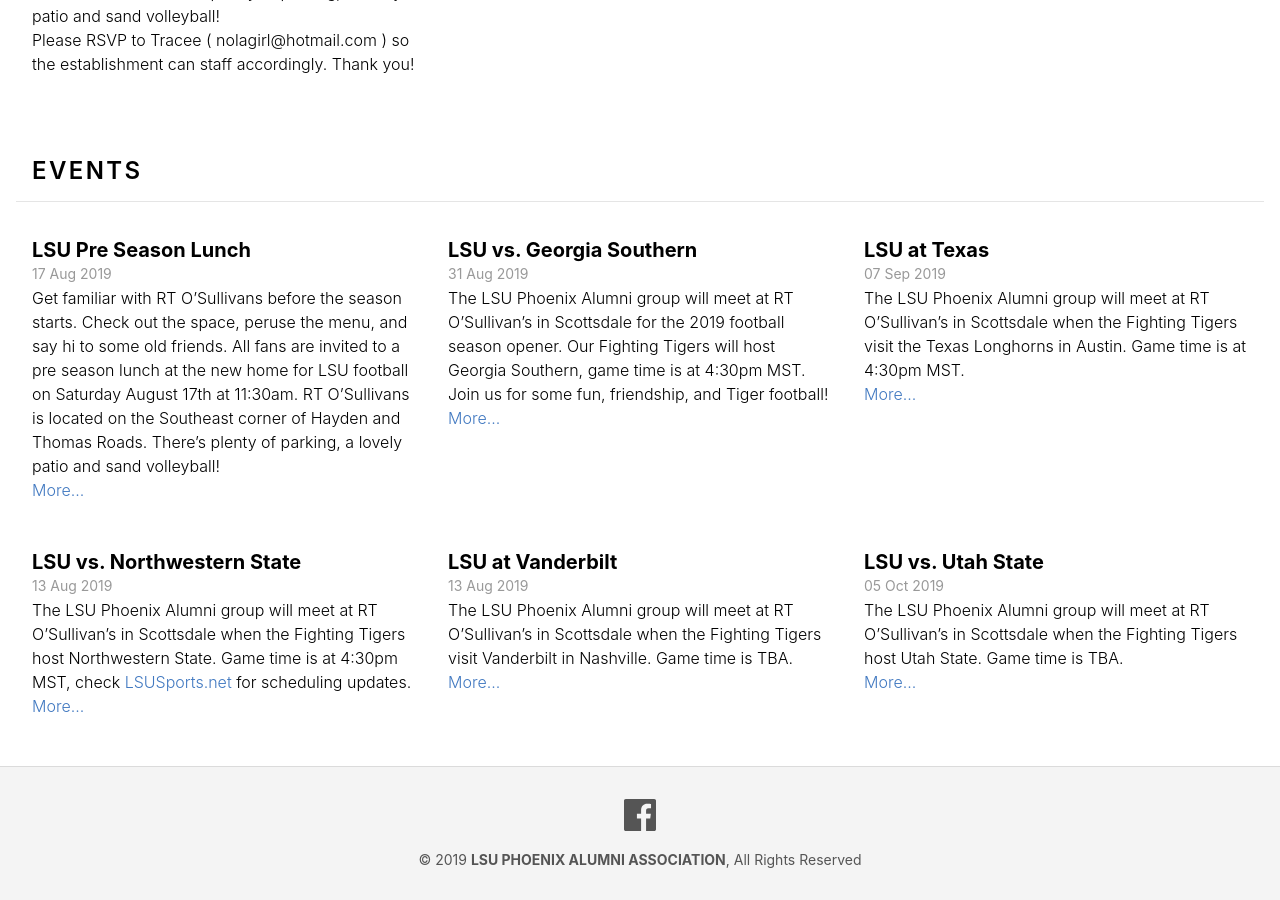
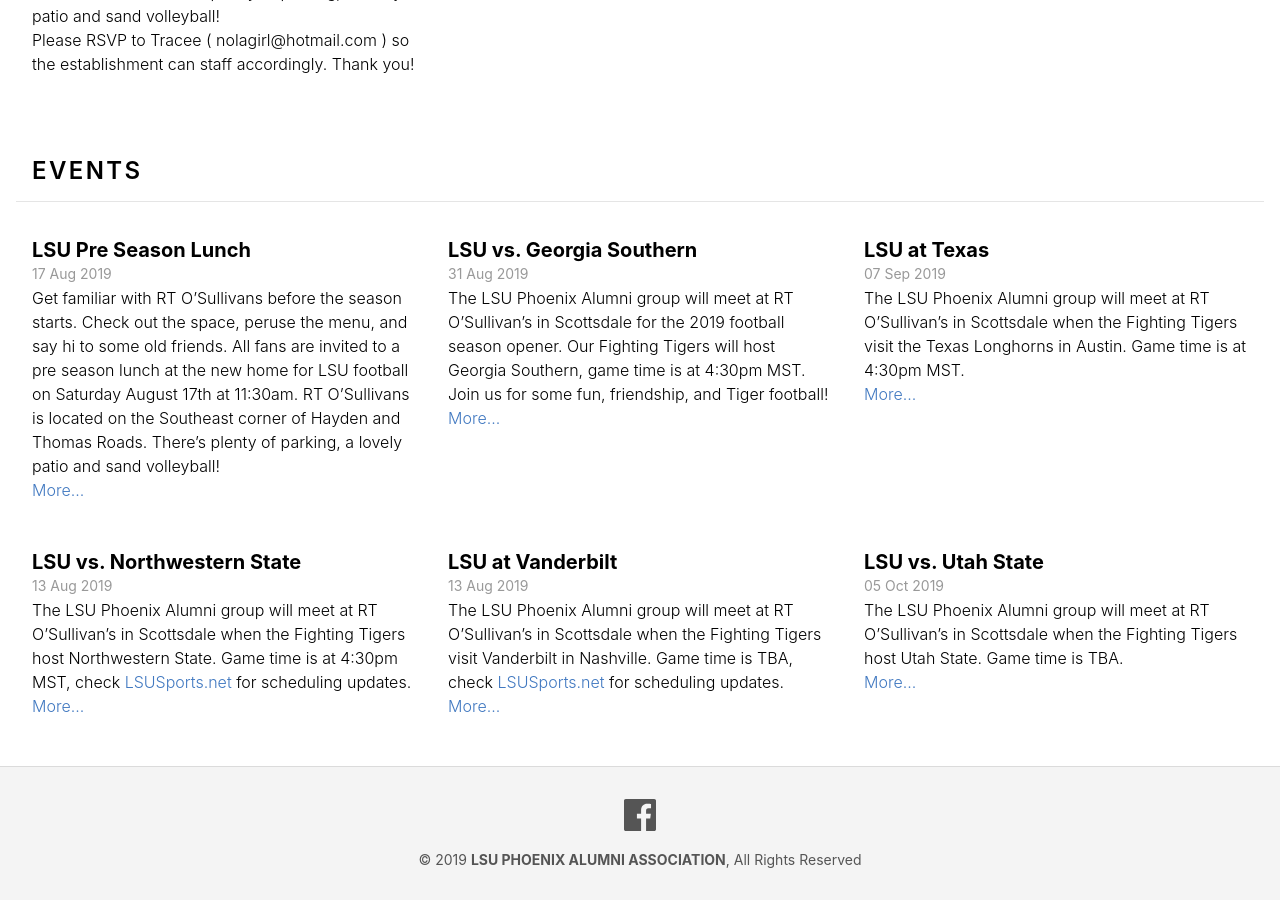
Before and after one commit to lsu-phoenix-alumni/lsu-phoenix-alumni.github.io, a Jekyll site: the page built from index.html, in a window 1280 px wide and 900 px high, scrolled down 1169 px. Built offline with Jekyll 4.4.1, drawn with Linux system fonts in a browser that asks for light colours.

Commit message:
Updated Lsu At Vanderbilt

```diff
--- a/_events/lsu-at-vanderbilt.markdown
+++ b/_events/lsu-at-vanderbilt.markdown
@@ -6,6 +6,6 @@
 position: 4
 ---
 
-The LSU Phoenix Alumni group will meet at RT O'Sullivan's in Scottsdale when the Fighting Tigers visit Vanderbilt in Nashville. Game time is TBA.
+The LSU Phoenix Alumni group will meet at RT O'Sullivan's in Scottsdale when the Fighting Tigers visit Vanderbilt in Nashville. Game time is TBA, check [LSUSports.net](http://www.lsusports.net/SportSelect.dbml?SPID=2164&SPSID=27811&DB_OEM_ID=5200&_ga=2.61742444.1994479276.1565745145-1475237789.1565745143) for scheduling updates.
 
 <iframe src="https://www.google.com/maps/embed?pb=!1m18!1m12!1m3!1d3327.8607090421488!2d-111.91242458479998!3d33.47897708076575!2m3!1f0!2f0!3f0!3m2!1i1024!2i768!4f13.1!3m3!1m2!1s0x872b0bd6e7e84a29%3A0xfffedd7400a1f039!2sR.T.\+O'Sullivans\+Sports\+Grill!5e0!3m2!1sen!2sus!4v1565217587540!5m2!1sen!2sus" width="600" height="450" frameborder="0" style="border:0" allowfullscreen></iframe>
```
